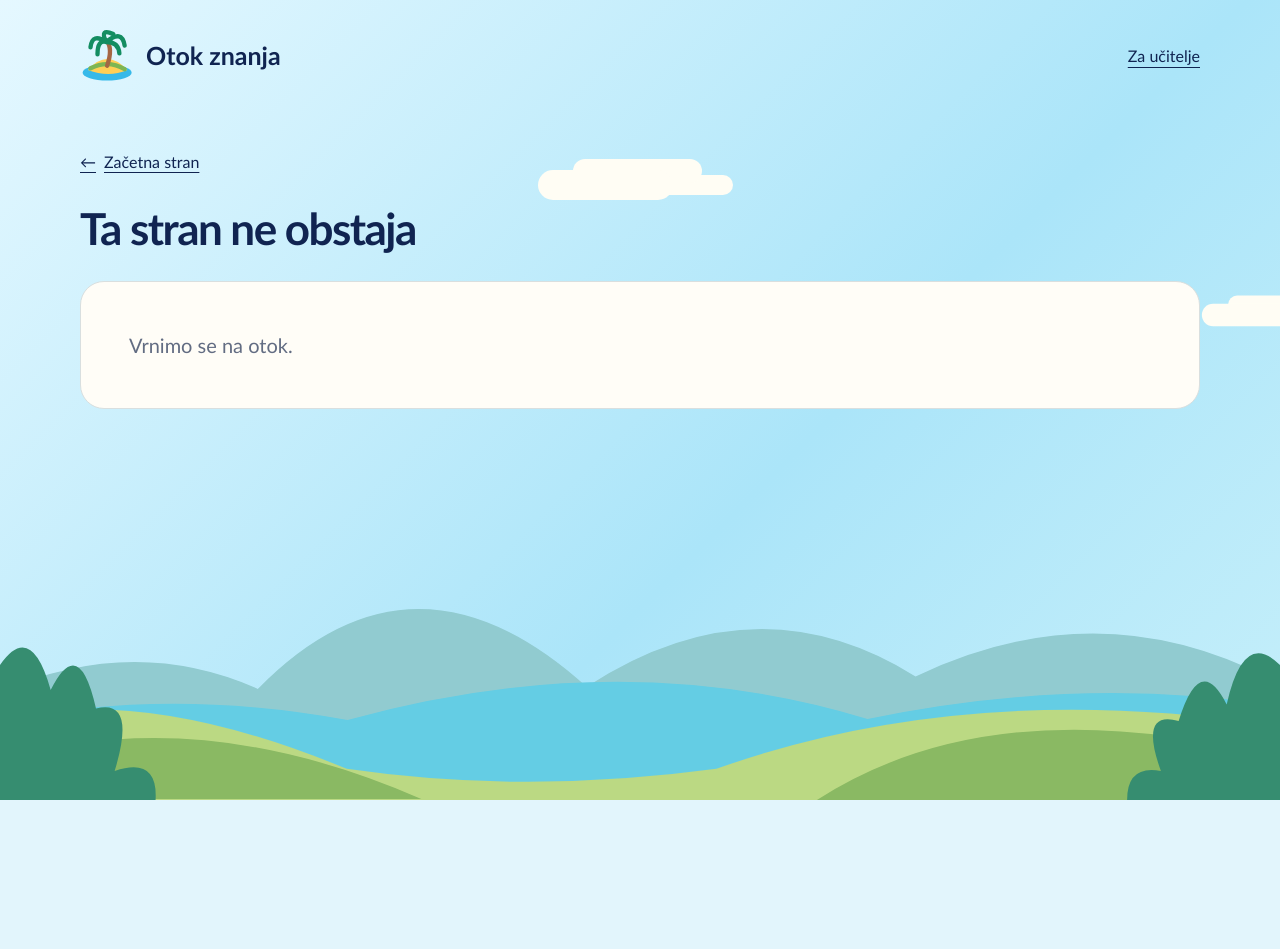
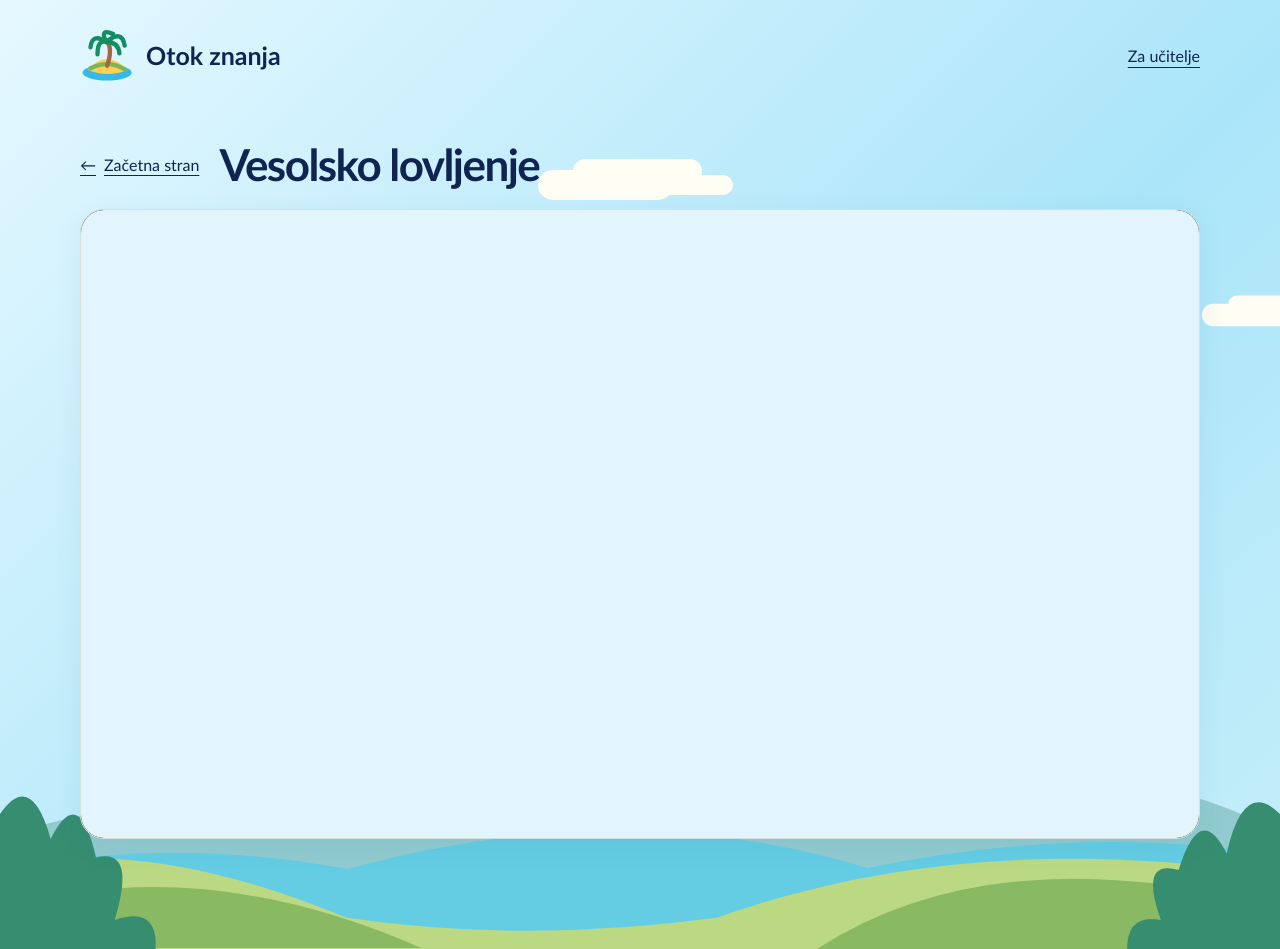
Before and after one commit to poucno/Website, a React (Vite) app in the folder frontend/: page /play/falling_objects in a window 1280 px wide. Before the commit the page ends 800 px from the top, so only its background shows below. Built offline with nearby package versions, Linux system fonts and the light colour scheme.

Commit message:
Games now work in the webpage

```diff
--- a/frontend/eslint.config.js
+++ b/frontend/eslint.config.js
@@ -5,7 +5,7 @@ import reactRefresh from 'eslint-plugin-react-refresh'
 import tseslint from 'typescript-eslint'
 
 export default [
-  { ignores: ['dist/**', 'node_modules/**'] },
+  { ignores: ['dist/**', 'node_modules/**', 'public/**'] },
   js.configs.recommended,
   ...tseslint.configs.recommended,
   {
--- a/frontend/src/App.tsx
+++ b/frontend/src/App.tsx
@@ -6,6 +6,7 @@ import PlaceholderPage from './pages/PlaceholderPage'
 import CollectionDashboardPage from './pages/CollectionDashboardPage'
 import CreateCollectionPage from './pages/CreateCollectionPage'
 import CollectionEditorPage from './pages/CollectionEditorPage'
+import PlayPage from './pages/PlayPage'
 
 function Layout() {
   const { pathname } = useLocation()
@@ -45,6 +46,8 @@ const router = createBrowserRouter(createRoutesFromElements(
     <Route path="teachers" element={<CollectionDashboardPage />} />
     <Route path="teachers/collections/new" element={<CreateCollectionPage />} />
     <Route path="teachers/collections/:collectionId/edit" element={<CollectionEditorPage />} />
+    <Route path="play/:gameName" element={<PlayPage />} />
+    <Route path="play/:gameName/:collectionId" element={<PlayPage />} />
     <Route path="preview" element={
       <PlaceholderPage title="Lovljenje balonov" description="Predogled vprašanj je v pripravi. Igra še ni povezana." backTo="/" backLabel="Začetna stran">
         <Balloons />
--- /dev/null
+++ b/frontend/src/data/games.ts
@@ -0,0 +1,12 @@
+export type GameInfo = {
+  name: string
+  title: string
+}
+
+export const GAMES: GameInfo[] = [
+  { name: 'falling_objects', title: 'Vesolsko lovljenje' },
+]
+
+export function findGame(name: string): GameInfo | undefined {
+  return GAMES.find(game => game.name === name)
+}
--- a/frontend/src/pages/HomePage.tsx
+++ b/frontend/src/pages/HomePage.tsx
@@ -32,12 +32,11 @@ export default function HomePage() {
         <Balloons animated motionEnabled={motionEnabled} />
       </section>
       <section className="game-card" aria-labelledby="game-title">
-        <span className="game-icon" aria-hidden="true">6 × 4</span>
+        <span className="game-icon" aria-hidden="true">🚀</span>
         <div>
-          <h2 id="game-title">Lovljenje balonov</h2>
-          <p>Predogled je v pripravi.</p>
+          <h2 id="game-title">Vesolsko lovljenje</h2>
         </div>
-        <Link className="button" to="/preview">Oglej si <span aria-hidden="true">→</span></Link>
+        <Link className="button" to="/play/falling_objects">Oglej si <span aria-hidden="true">→</span></Link>
       </section>
       {!reducedMotion && (
         <div className="motion-controls">
--- /dev/null
+++ b/frontend/src/pages/PlayPage.tsx
@@ -0,0 +1,36 @@
+import { Link, useParams } from 'react-router-dom'
+import { findGame } from '../data/games'
+
+export default function PlayPage() {
+  const { gameName = '', collectionId } = useParams()
+  const game = findGame(gameName)
+
+  if (!game) {
+    return (
+      <section className="play-page">
+        <Link className="back-link" to="/"><span aria-hidden="true">←</span> Začetna stran</Link>
+        <h1>Igra ni na voljo</h1>
+        <p className="form-note">Igre »{gameName}« ni mogoče najti.</p>
+      </section>
+    )
+  }
+
+  const base = `/games/${game.name}/index.html`
+  const src = collectionId ? `${base}?collection=${encodeURIComponent(collectionId)}` : base
+
+  return (
+    <section className="play-page" aria-labelledby="play-title">
+      <div className="play-heading">
+        <Link className="back-link" to="/"><span aria-hidden="true">←</span> Začetna stran</Link>
+        <h1 id="play-title">{game.title}</h1>
+      </div>
+      <iframe
+        className="game-frame"
+        title={game.title}
+        src={src}
+        allow="autoplay; fullscreen; gamepad; xr-spatial-tracking"
+      />
+      {collectionId && <p className="form-note">Zbirka: {collectionId}</p>}
+    </section>
+  )
+}
--- a/frontend/src/styles.css
+++ b/frontend/src/styles.css
@@ -117,6 +117,11 @@ main { position: relative; z-index: 1; padding-bottom: 110px; }
 .placeholder-card p { max-width: 52ch; margin-bottom: 24px; font-size: 20px; color: #626c82; }
 .placeholder-card p:last-child { margin-bottom: 0; }
 .placeholder-card .balloons { width: min(100%, 340px); margin: 0 auto; }
+.play-page { display: flex; flex-direction: column; padding-top: 28px; }
+.play-heading { display: flex; align-items: center; flex-wrap: wrap; gap: 20px; }
+.play-heading .back-link { margin-bottom: 0; }
+.play-page h1 { font-size: clamp(28px, 5vw, 44px); }
+.game-frame { width: 100%; aspect-ratio: 16 / 9; margin-top: 20px; border: 1px solid #d9dfdf; border-radius: 24px; background: #000; box-shadow: 0 8px 28px #2b718315; }
 .back-link { display: inline-flex; align-items: center; gap: 8px; min-height: 44px; margin-bottom: 20px; text-underline-offset: 4px; }
 .skip-link { position: fixed; z-index: 10; top: 12px; left: 12px; padding: 12px 20px; border-radius: 12px; background: white; transform: translateY(-200%); }
 .skip-link:focus { transform: translateY(0); }
```
